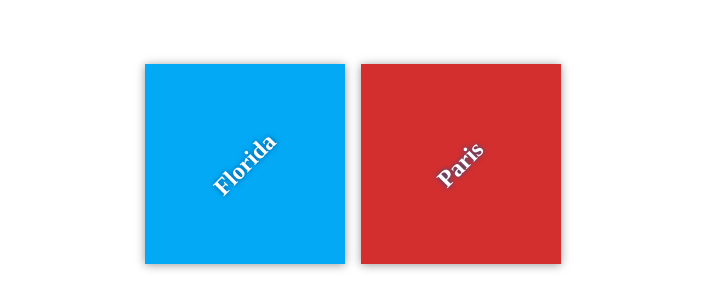
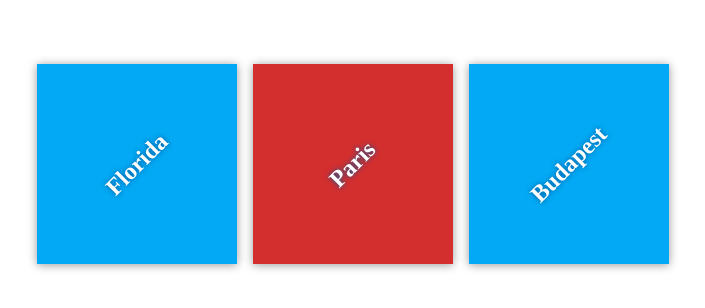
Before and after one commit to molyember/my-travel-plans, a plain HTML site: page index.html in a window 1280 px wide. Shown: the part 236-544 px from the top of the page, without its empty margins (287-992 px from the left). Drawn offline with Linux system fonts and the light colour scheme.

Commit message:
Add Budapest

```diff
--- a/index.html
+++ b/index.html
@@ -17,6 +17,10 @@
         <div class="destination" id="paris">
             <h2>Paris</h2>
         </div>
+
+        <div class="destination" id="budapest">
+            <h2>Budapest</h2>
+        </div>
     </div>
 
 </div>
```
